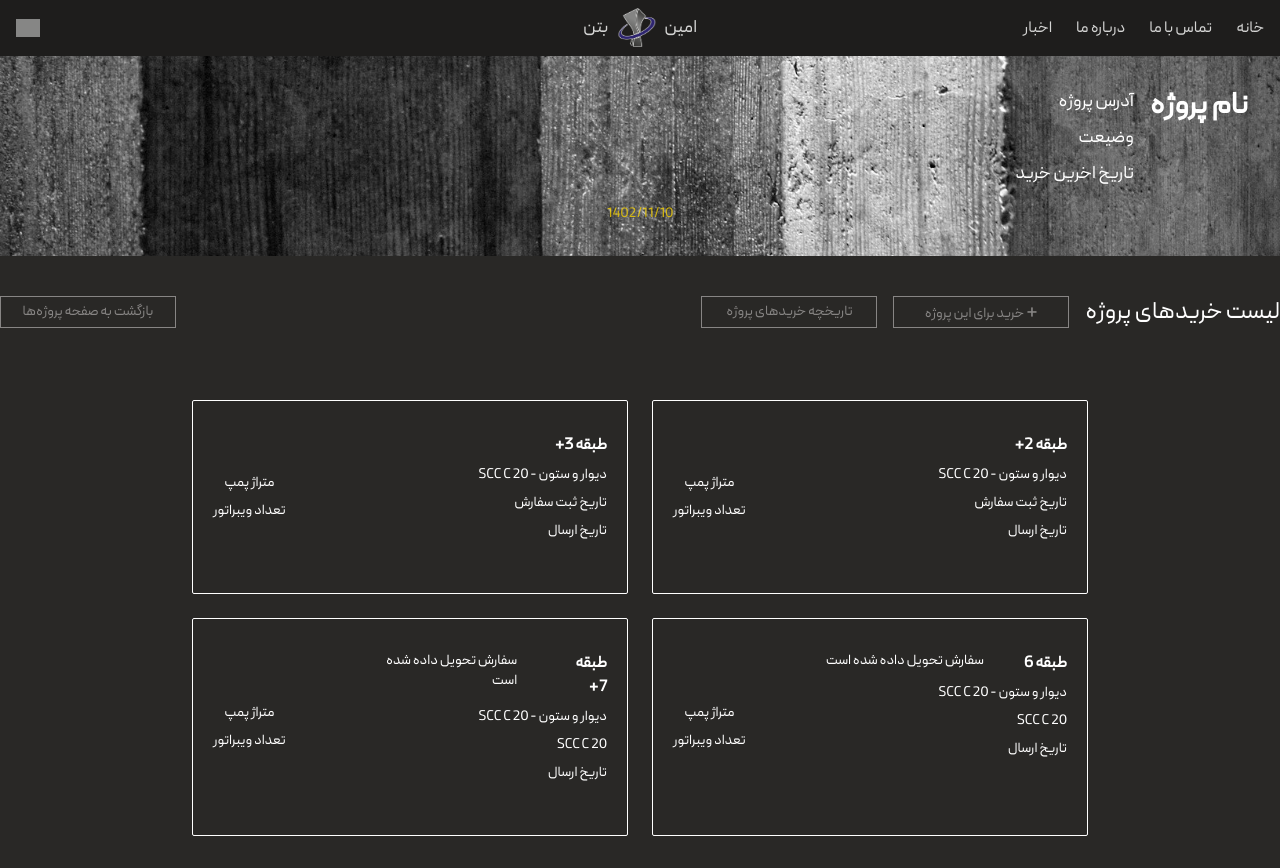
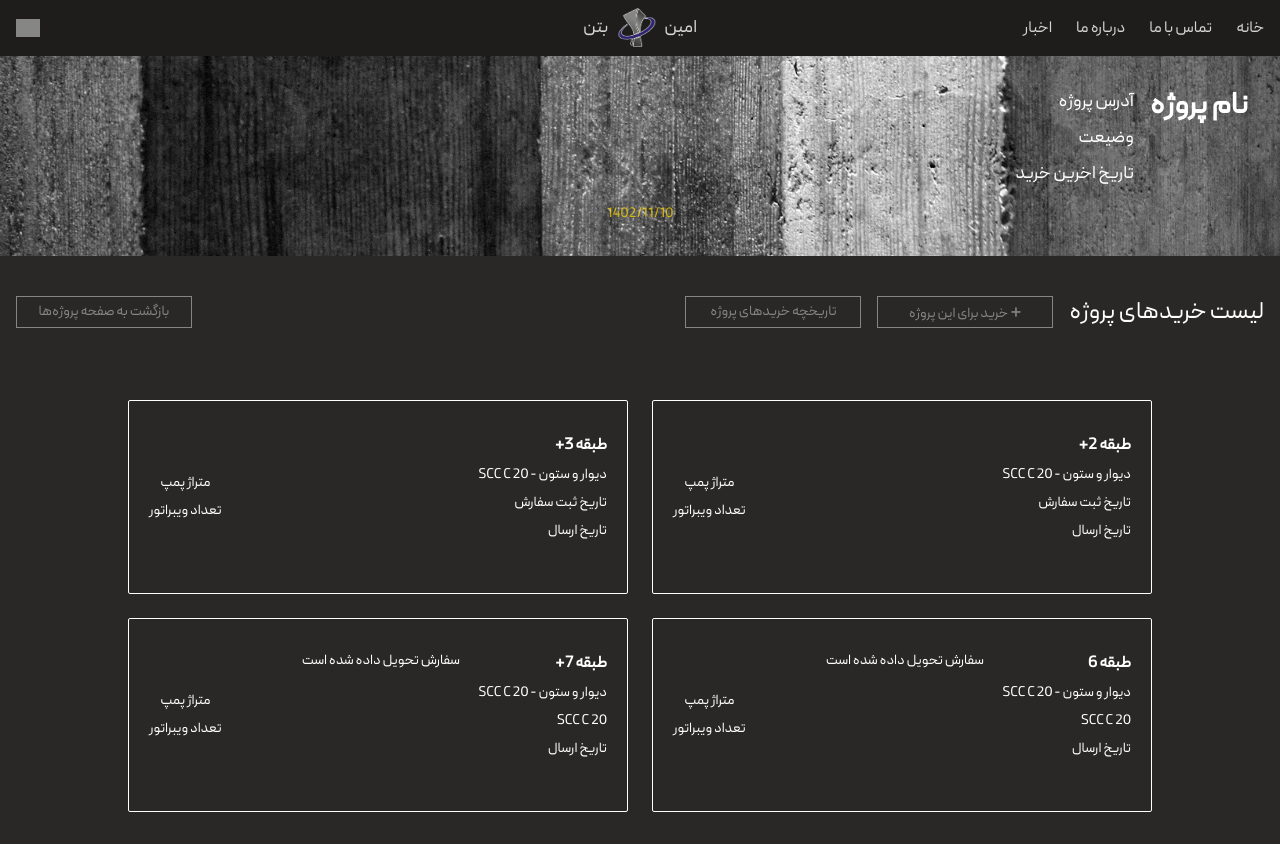
Before and after one commit to elham-qolizade/amin-beton, a React (Vite) app: page /OrdersPage in a window 1280 px wide. After the commit the page ends 844 px from the top, so only its background shows below. Built offline with nearby package versions, Linux system fonts and the light colour scheme; grey boxes are pictures that could not be loaded; the HTML template or start-up script is replaced by a standard one.

Commit message:
editorderpage

```diff
--- a/src/user-panel/AddProjectForm.jsx
+++ b/src/user-panel/AddProjectForm.jsx
@@ -163,7 +163,7 @@ const ProjectForm = () => {
             <ButtonProject
               type="submit"
               onClick={() => navigate("/OrdersPage ")}
-              className="py-2 font-semibold bg-yellow-500 rounded w-40 md:w-64 hover:bg-yellow-600"
+              className="py-2 font-semibold bg-yellow-500 rounded w-44 md:w-64 hover:bg-yellow-600"
             >
               افزودن پروژه
             </ButtonProject>
--- a/src/user-panel/OrdersPage.jsx
+++ b/src/user-panel/OrdersPage.jsx
@@ -26,7 +26,7 @@ export default function OrdersPage() {
         />
 
         {/* دکمه‌های بالای لیست خرید */}
-        <div className="container flex flex-row justify-between gap-4 my-10">
+        <div className="container flex px-4 flex-row justify-between gap-4 my-10">
           <div className="flex flex-col gap-4 sm:flex-row md:items-center">
             <h2 className="text-lg text-white md:text-2xl">
               لیست خریدهای پروژه
@@ -56,7 +56,7 @@ export default function OrdersPage() {
 
         {/* لیست خریدها */}
         <div className="flex flex-col items-center px-6 py-8">
-          <div className="grid w-full max-w-4xl grid-cols-1 gap-6 md:grid-cols-2">
+          <div className="grid w-full max-w-5xl grid-cols-1 gap-6 md:grid-cols-2">
             {visiblePurchases.map((purchase) => (
               <div
                 key={purchase.id}
```
